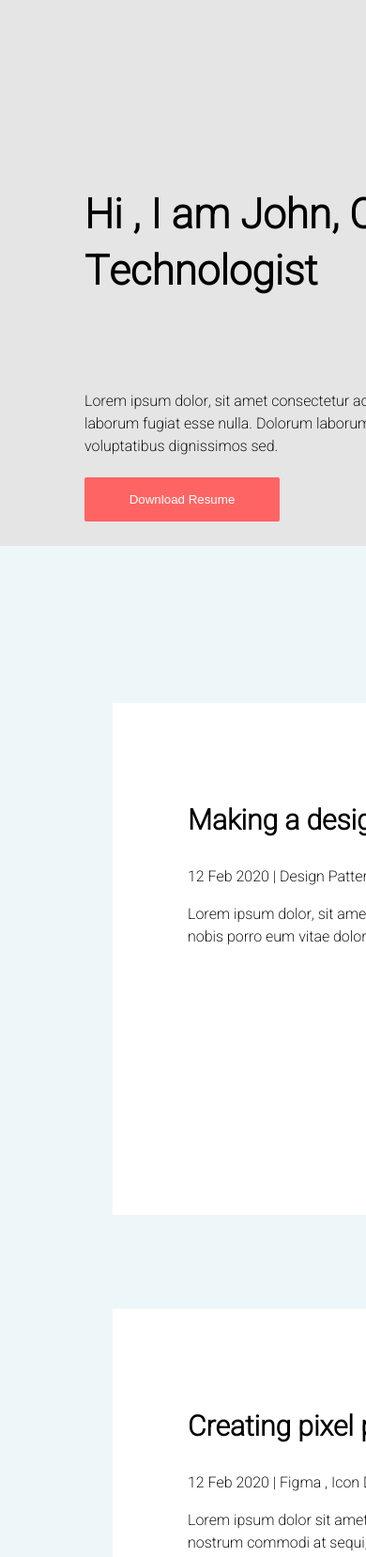
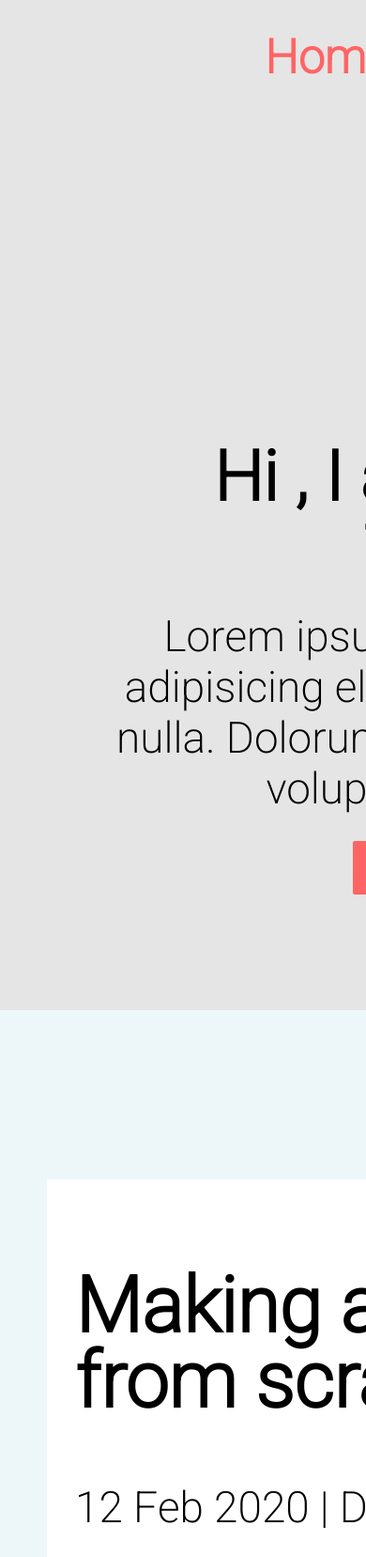
Before and after one commit to samarthteotia023/userinterface, a plain HTML site: page index.html in a window 390 px wide. Shown: the top 1657 px of the page at 94% size. Drawn offline with Linux system fonts and the light colour scheme.

Commit message:
Update phone.css

```diff
--- a/phone.css
+++ b/phone.css
@@ -3,6 +3,7 @@ body{
     margin: 0;
     padding: 0;
     min-width: 1160px;
+
     background-color: #E5E5E5;
 
     font-family: 'Heebo', sans-serif;
@@ -19,6 +20,9 @@ body{
 
 
 }
+h4{
+    font-size: 40px;
+}
 
 ul{
     display: flex;
@@ -29,15 +33,19 @@ ul{
 }
 li{
     margin: 10px;
-    font-size: 20px;
+    font-size: 50px;
     font-weight: bolder;
 
 }
 .intro{
 
-    height: 500px;
+    height: 950px;
     display: flex
     ;
+   flex-direction: column;
+   align-items: center;
+   justify-content: center;
+
 
 
 
@@ -45,29 +53,32 @@ li{
 .about{
     margin: 70px;
     padding: 20px;
-    font-size: large;
+
+
+    text-align: center;
+    margin-top: -250px;
+
 
 
 
 }
 h1{
-   width: 506px;
-    height: 185px;
+    width: 900px;
+    height: 105px;
     font-style: normal;
 font-weight: 700;
-font-size: 44px;
-line-height: 60px;
+font-size: 74px;
+line-height: 80px;
+margin-left: 60px;
 
 }
 h5{
 
-
-
     font-style: normal;
 font-weight: 400;
-font-size: 16px;
-line-height: 24px;
-    width: 497px;
+font-size: 46px;
+line-height: 54px;
+    width: 987px;
     height: 66px;
 }
 .image{
@@ -76,6 +87,7 @@ line-height: 24px;
    align-self: center;
    margin: 70px;
    padding: 70px;
+   margin-top:-960px;
 
 
 
@@ -93,11 +105,10 @@ line-height: 24px;
    color: black;
 }
 button{
-
-width: 208px;
-height: 47px;
-left: 148px;
-top: 477px;
+   font-size: 30px;
+width: 408px;
+height: 57px;
+margin-top: 100px;
 border: none;
 color: white;
 
@@ -107,8 +118,9 @@ background: #FF6464;
 border-radius: 2px;
 }
 .recent{
-     display: block;
-    height: 1260px;
+    display: flex;
+    flex-direction: column;
+    height: 1360px;
 
     align-items: center;
     justify-content: center;
@@ -119,34 +131,54 @@ border-radius: 2px;
     background-color: #EDF7FA;;
 }
 h2{
-    font-size:30px;
+    font-style: normal;
+    font-weight: 900;
+    font-size: 82px;
+    line-height: 80px;
+
+
 }
 .post{
-     margin: 100px;
-    margin-left: 120px;
-    padding: 80px;
-    width: 728px;
-    height: 385px;
+
+
+    padding: 30px;
+    width: 1000px;
+    height: 585px;
     background-color: white;
+
 }
 .head{
     display: flex;
     align-items: center;
-    margin-left: 482px;
+    margin-left: 470px;
 }
 .box{
     display: flex;
+    flex-direction: column;
     margin: 20px;
-    height: 270px;
+    height: 1450px;
+
+    justify-content: center;
+}
+#y{
+    height: 690px;
+    width: 1190px;
 }
 .a{
     margin: 30px;
+    display: flex;
     padding: 20px;
+    justify-content: center;
 
 }
 .b{
-    margin: 30px;
-    width: 500px;
+    display: flex;
+    flex-direction: column;
+    margin: 50px;
+    width: 1090px;
+
+    justify-content: center;
+
 
 }
 #c{
@@ -154,12 +186,14 @@ h2{
     border-radius: 10px;
     color: white;
     font-weight: 100;
-    height: 20px;
-    width: 40px;
+    height: 60px;
+    width: 130px;
+
 
 }
 #d{
     margin-left: 50px;
+    font-size: 50px;
     color: #8695A4;
 }
 #x{
@@ -167,16 +201,25 @@ h2{
 }
 footer{
     height: 200px;
+
     text-align: center;
     margin-top: 130px;
 
 }
 #copy{
-    font-size: smaller;
+    font-size: 30px;
     color: #21243D;
 }
 #f{
-    margin: 10px;
+    margin: 30px;
+    height: 80px;
 }.active{
     color:  #FF6464;
 }
+p{
+    font-style: normal;
+font-weight: 400;
+font-size: 46px;
+line-height: 50px;
+
+}
```
